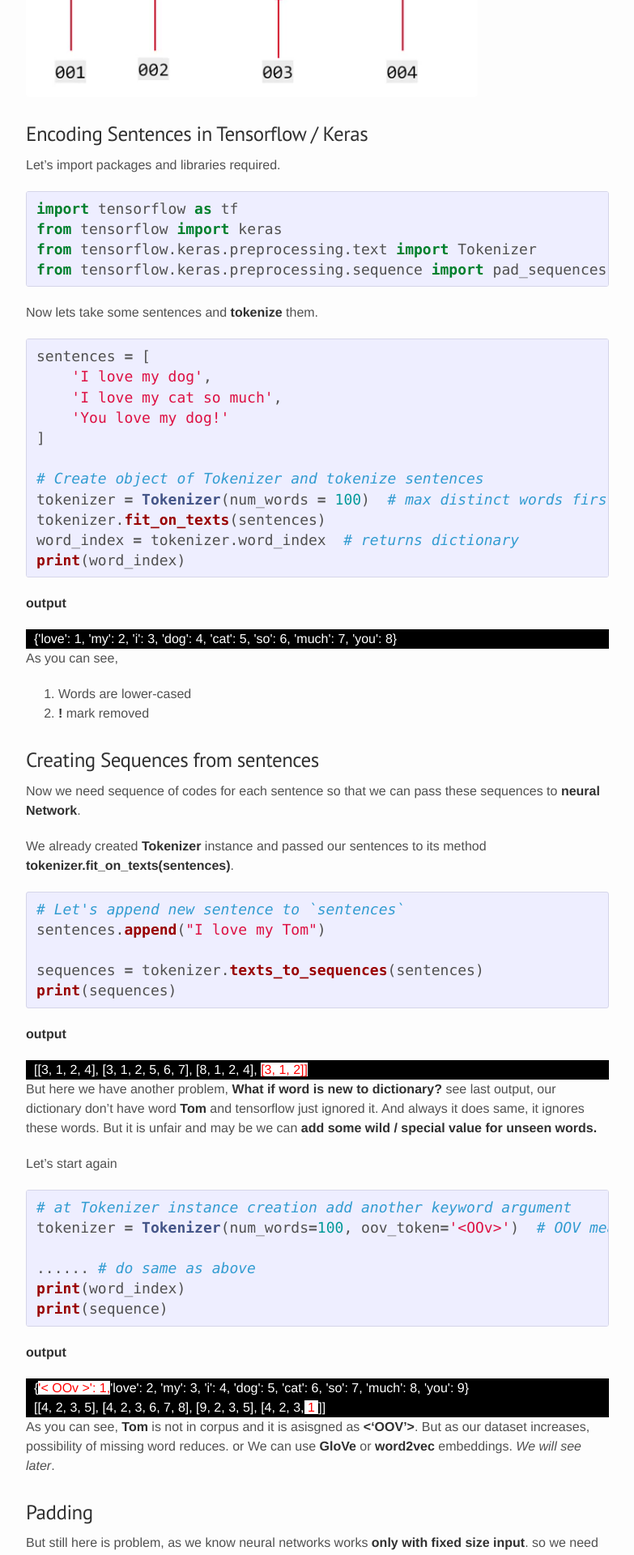
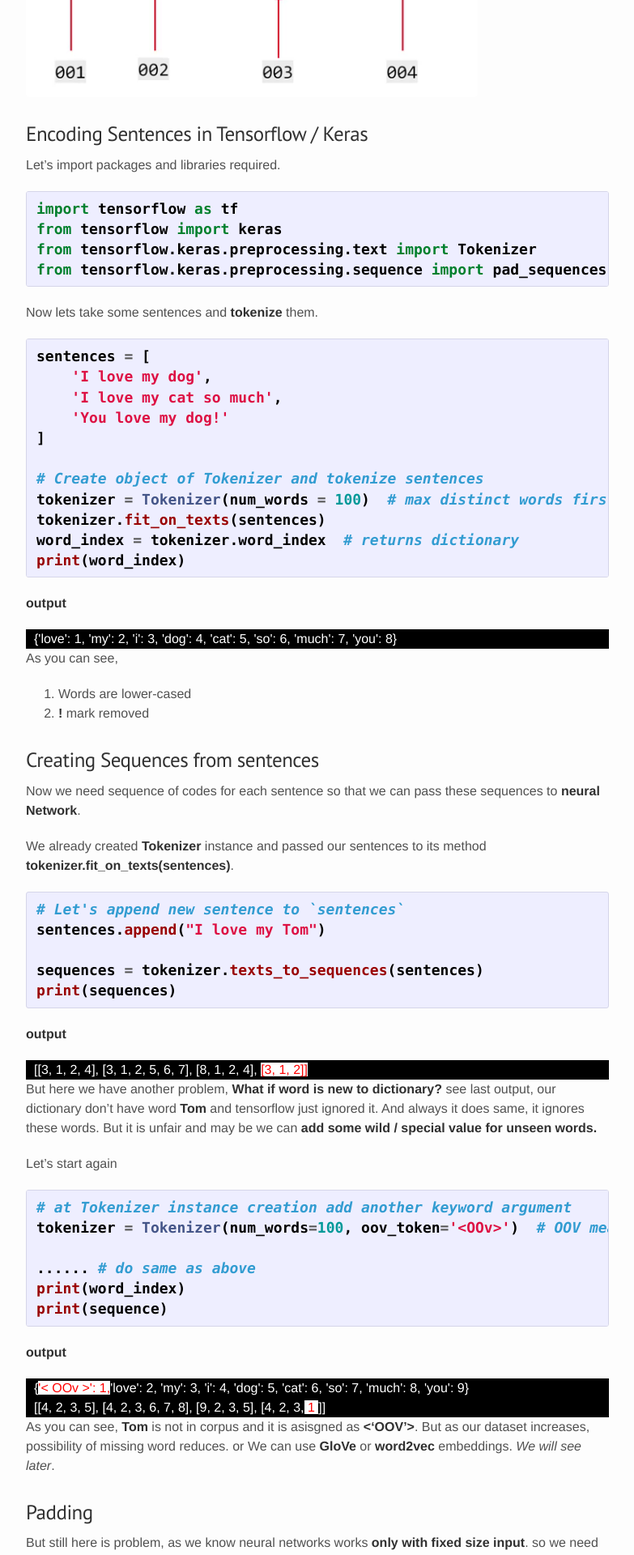
Before and after one commit to PSKP-95/pskp-95.github.io, a Jekyll site: the page built from _posts/2020-04-24-natural-language-processing-with-tensorflow-part-1.md, in a window 1280 px wide. Shown: the part 1046-2966 px from the top of the page at 81% size, without its empty margins (248-1031 px from the left). Built offline with Jekyll 4.4.1, drawn with Linux system fonts in a browser that asks for light colours; nearby versions of some CDN libraries; comment, search, counter and statistics services are not loaded.

Commit message:
code style

```diff
--- a/public/css/lanyon.css
+++ b/public/css/lanyon.css
@@ -561,13 +561,14 @@ a.pagination-item:hover {
   border: 1px solid #d5d5e9;
   background-color: #eef;
   padding: 8px 12px;
+  color: black;
   -webkit-border-radius: 3px;
   -moz-border-radius: 3px;
   border-radius: 3px;
   overflow:auto;
   font-size: 18px;
   white-space: pre;
-  font-weight: 300;
+  font-weight: bold;
   font-family: 'Segoe UI', Tahoma, Geneva, Verdana, sans-serif;
 }
 
```
